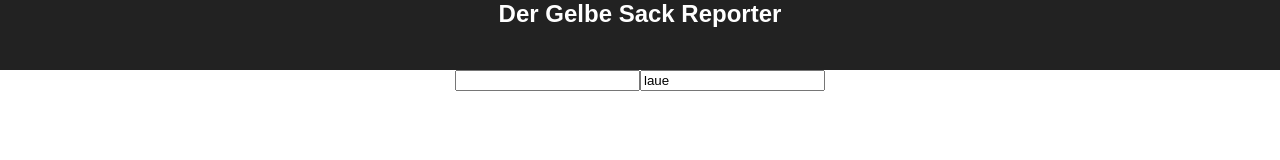
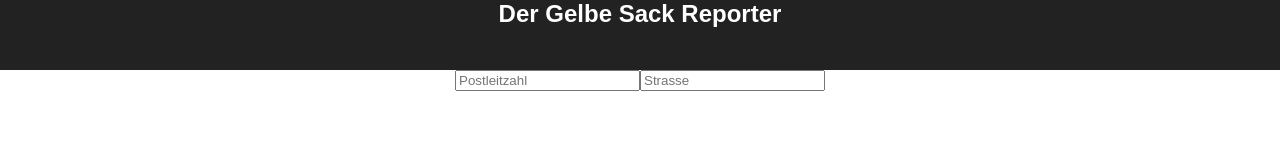
Before and after one commit to ehmkah/gelber_sack_reporter, a React (Create React App) app in the folder webapp/: page / in a window 1280 px wide. Shown: the part 120-280 px from the top of the page. Built offline with nearby package versions, Linux system fonts and the light colour scheme.

Commit message:
placeholdervalue was eingetragen werden soll

```diff
--- a/webapp/src/Search.jsx
+++ b/webapp/src/Search.jsx
@@ -5,7 +5,7 @@ import ZipCodeLoader from './ZipCodeLoad';
 
 class Search extends Component {
   state = {
-    streetName: 'laue',
+    streetName: '',
       zipCode: '',
       abholung:[]
   };
@@ -35,11 +35,13 @@ class Search extends Component {
               onChange={this.handleZipCodeChange}
               value={this.state.zipCode}
               type="text"
+              placeholder="Postleitzahl"
           />
         <input
           onChange={this.handleStreetnameChange}
           value={this.state.streetName}
           type="text"
+          placeholder="Strasse"
         />
         <div>
            < ZipCodeLoader zipCode={this.state.zipCode} callback={this.handleNewStreets}/>
--- a/webapp/src/ZipCodeLoad.jsx
+++ b/webapp/src/ZipCodeLoad.jsx
@@ -15,11 +15,9 @@ class ZipCodeLoad extends Component {
                     this.props.callback(response.data.d.results);
                     this.setState({currentZipCode:this.props.zipCode});
                 });
-
-            return (<h2>ZipCodeResolver aktiv</h2>)
         }
 
-        return (<h2>{this.props.zipCode}</h2>);
+        return (<div/>);
 
     }
 
```
